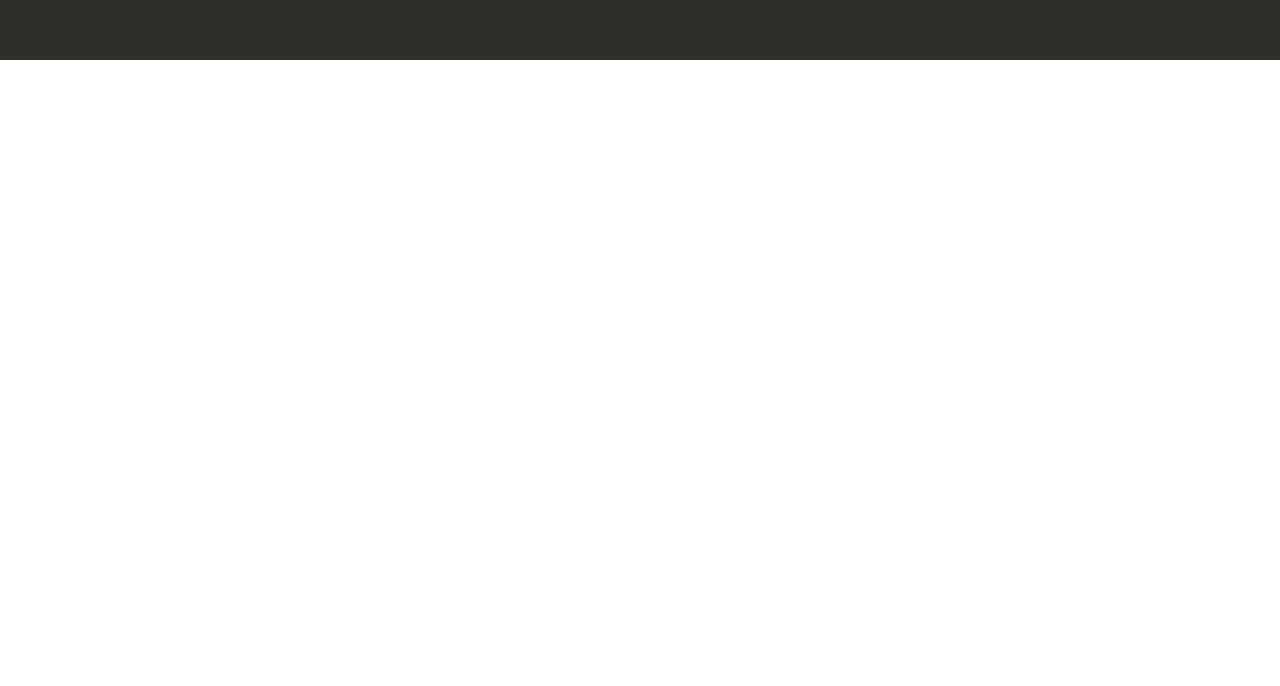
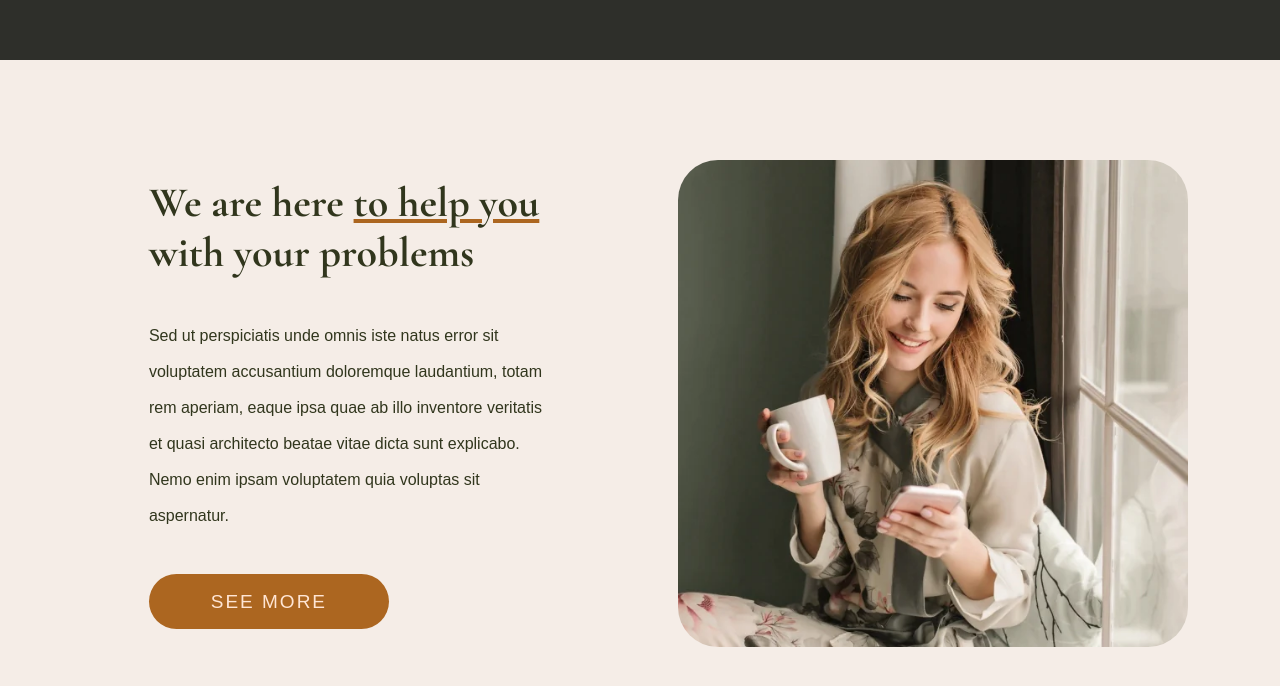
Before and after one commit to JakubStankiewicz1/NoirAtelier, a React (Vite) app in the folder frontend/: page /faq in a window 1280 px wide. Shown: the part 590-1276 px from the top of the page. Before the commit the page ends 800 px from the top, so only its background shows below. Built offline with nearby package versions, Linux system fonts and the light colour scheme.

Commit message:
Added FawSeeMore section

```diff
--- /dev/null
+++ b/frontend/src/components/FaqSeeMore/FaqSeeMore.jsx
@@ -0,0 +1,61 @@
+import React from 'react';
+import "./faqSeeMore.css";
+import assets from '../../assets/assets';
+
+const FaqSeeMore = () => {
+  return (
+    <div className="faqSeeMore">
+        <div className="faqSeeMoreContainer">
+
+            {/* Left Part */}
+            <div className="faqSeeMoreContainerLeft">
+                <div className="faqSeeMoreContainerLeftContainer">
+
+                    {/* Top Part */}
+                    <div className="faqSeeMoreContainerLeftContainerTop">
+                        <div className="faqSeeMoreContainerLeftContainerTopContainer">
+                            <p className="faqSeeMoreContainerLeftContainerTopContainerText cormorant-garamond-regular">
+                                We are here <span className='faqSeeMoreContainerLeftContainerTopContainerTextSpan'>to help you</span> with your problems
+                            </p>
+                        </div>
+                    </div>
+
+                    {/* Middle Part */}
+                    <div className="faqSeeMoreContainerLeftContainerMiddle">
+                        <div className="faqSeeMoreContainerLeftContainerMiddleContainer">
+                            <p className="faqSeeMoreContainerLeftContainerMiddleContainerText">
+                                Sed ut perspiciatis unde omnis iste natus error sit voluptatem accusantium doloremque laudantium, totam rem aperiam, eaque ipsa quae ab illo inventore veritatis et quasi architecto beatae vitae dicta sunt explicabo. Nemo enim ipsam voluptatem quia voluptas sit aspernatur.
+                            </p>
+                        </div>
+                    </div>
+
+                    {/* Bottom Part */}
+                    <div className="faqSeeMoreContainerLeftContainerBottom">
+                        <div className="faqSeeMoreContainerLeftContainerBottomContainer">
+                            <div className="faqSeeMoreContainerLeftContainerBottomContainerButton">
+                                <div className="faqSeeMoreContainerLeftContainerBottomContainerButtonContainer">
+                                    <p className="faqSeeMoreContainerLeftContainerBottomContainerButtonContainerText">
+                                        See More
+                                    </p>
+                                </div>
+                            </div>
+                        </div>
+                    </div>
+
+                </div>
+            </div>
+
+
+            {/* Right Part */}
+            <div className="faqSeeMoreContainerRight">
+                <div className="faqSeeMoreContainerRightContainer">
+                    <img src={assets.FaqSeeMoreImage} alt="" className='faqSeeMoreContainerRightContainerImage' />
+                </div>
+            </div>
+
+        </div>
+    </div>
+  )
+}
+
+export default FaqSeeMore
--- /dev/null
+++ b/frontend/src/components/FaqSeeMore/faqSeeMore.css
@@ -0,0 +1,131 @@
+.faqSeeMore {
+    width: 100%;
+    height: 100%;
+
+    background-color: #F5EDE7;
+    padding-top: 100px;
+    padding-bottom: 100px;
+}
+
+.faqSeeMoreContainer {
+    width: 100%;
+    height: 100%;
+    display: flex;
+    flex-direction: row;
+    justify-content: space-between;
+    align-items: center;
+    gap: 20px;
+
+    width: 90%;
+    margin-left: auto;
+    margin-right: auto;
+}
+
+
+
+
+.faqSeeMoreContainerLeftContainerTopContainerText {
+    color: #31361D;
+    font-size: 42px;
+    font-weight: 700;
+    line-height: 50px;
+}
+
+.faqSeeMoreContainerLeftContainerTopContainerTextSpan {
+    text-decoration: underline;
+    text-decoration-color: #AC6620;
+}
+
+
+
+.faqSeeMoreContainerLeftContainerMiddleContainerText {
+    font-size: 16px;
+    font-weight: 300;
+    line-height: 36px;
+    color: #31361D;
+}
+
+.faqSeeMoreContainerLeftContainerBottomContainerButton {
+    width: 240px;
+    height: 55px;
+    background-color: #AC6620;
+    border-radius: 100px;
+    transition: all 0.3s ease-in-out;
+    cursor: pointer;
+}
+
+.faqSeeMoreContainerLeftContainerBottomContainerButton:hover {
+    background-color: #C9823B;
+}
+
+.faqSeeMoreContainerLeftContainerBottomContainerButtonContainer {
+    width: 100%;
+    height: 100%;
+    display: flex;
+    flex-direction: row;
+    justify-content: center;
+    align-items: center;
+}
+
+.faqSeeMoreContainerLeftContainerBottomContainerButtonContainerText {
+    font-size: 19px;
+    font-weight: 500;
+    line-height: 19px;
+    color: #FFE5D4;
+    text-transform: uppercase;
+    letter-spacing: 2px;
+}
+
+
+.faqSeeMoreContainerLeft {
+    display: flex;
+    flex: 1;
+}
+
+.faqSeeMoreContainerLeftContainer {
+    width: 100%;
+    height: 100%;
+    display: flex;
+    flex-direction: column;
+    gap: 40px;
+
+
+    width: 70%;
+    margin-right: auto;
+    margin-left: auto;
+}
+
+
+.faqSeeMoreContainerRight {
+    display: flex;
+    flex: 1;
+}
+
+.faqSeeMoreContainerRight {
+    width: 100%;
+    height: 100%;
+    display: flex;
+    flex-direction: column;
+    justify-content: center;
+    align-items: center;
+}
+
+.faqSeeMoreContainerRightContainer {
+    width: 100%;
+    height: 100%;
+    display: flex;
+    flex-direction: column;
+    justify-content: center;
+    align-items: center;
+}
+
+.faqSeeMoreContainerRightContainerImage {
+    /* max-width: 00px; */
+    width: 90%;
+    height: auto;
+    display: flex;
+    flex-direction: column;
+    justify-content: center;
+    align-items: center;
+    border-radius: 40px;
+}
--- a/frontend/src/pages/Faq/Faq.jsx
+++ b/frontend/src/pages/Faq/Faq.jsx
@@ -1,11 +1,13 @@
 import React from 'react';
 import "./faq.css";
 import FaqHeader from '../../components/FaqHeader/FaqHeader';
+import FaqSeeMore from '../../components/FaqSeeMore/FaqSeeMore';
 
 const Faq = () => {
   return (
     <div className='faq'>
         <FaqHeader />
+        <FaqSeeMore />
     </div>
   )
 }
```
Also changed, not shown: frontend/src/assets/assets.js (+6 -1 lines), frontend/src/assets/FaqSeeMoreImage.webp (added).
